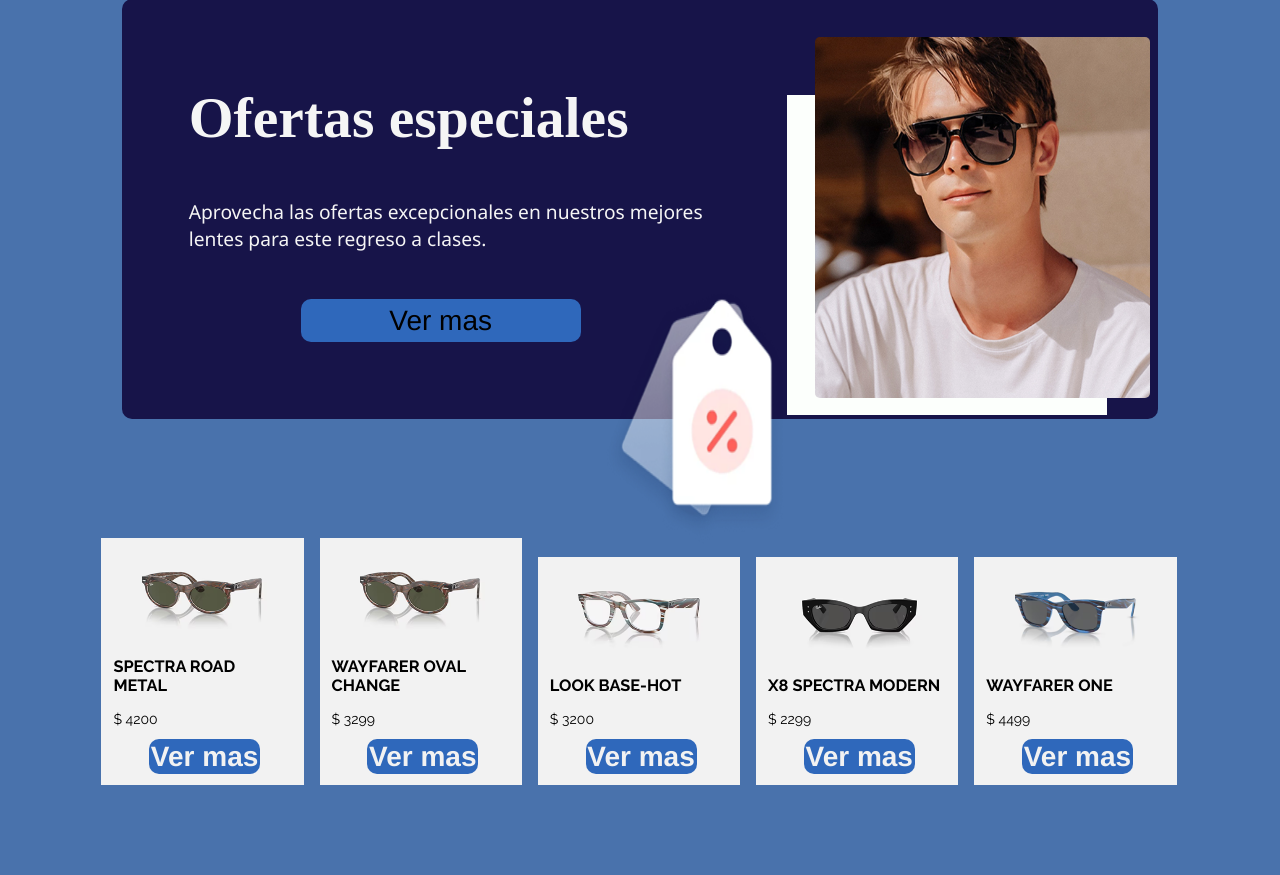
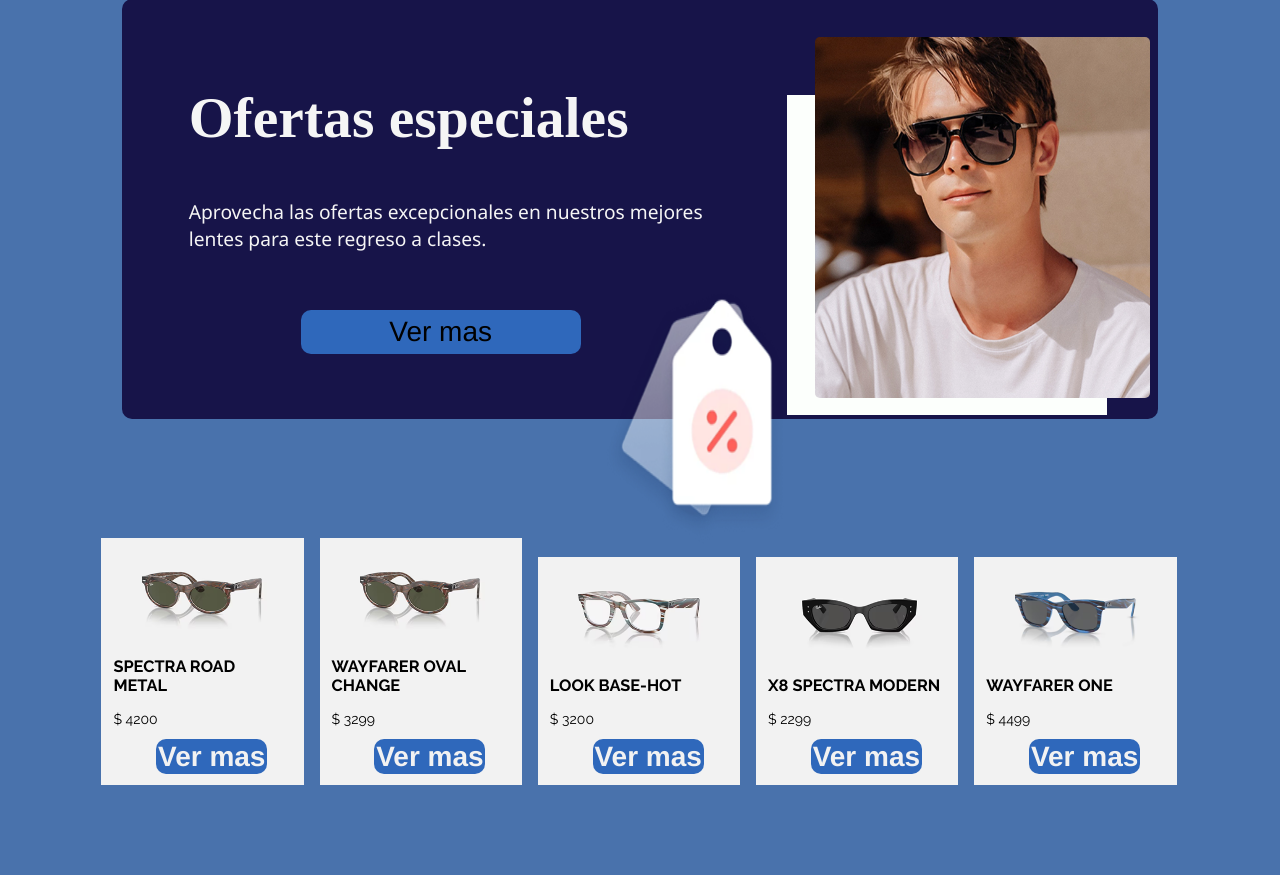
Before and after one commit to rvega22/Programacion-Web-2024, a PHP site: page / in a window 1280 px wide. Shown: the part 148-1023 px from the top of the page. Run offline with PHP 8.4, Linux system fonts and the light colour scheme.

Commit message:
Ejercicio 5 Final

```diff
--- a/CSS/Ejercicio_5_CSS/index.html
+++ b/CSS/Ejercicio_5_CSS/index.html
@@ -66,7 +66,7 @@
                 <img class="target_img centrar_img" src="img/Imagen_lentes_2.png" alt="Imagen de gato naranja levantando la ceja" width="100%">
                 <h3 class="color">SPECTRA ROAD METAL</h2>
                 <p class="alinear_texto">$ 4200</p>
-                <a href="#" class="button_info letras">Ver mas</a>
+                <a href="#" id="margin_tarjetas" class="button_info letras">Ver mas</a>
 
             </div>
 
@@ -74,7 +74,7 @@
                 <img class="target_img centrar_img" src="img/Imagen_lentes_2.png" alt="Imagen de gato naranja levantando la ceja" width="100%">
                 <h3 class="color">WAYFARER OVAL CHANGE</h2>
                 <p class="alinear_texto">$ 3299</p>
-                <a href="#" class="button_info letras">Ver mas</a>
+                <a href="#" id="margin_tarjetas" class="button_info letras">Ver mas</a>
 
             </div>
 
@@ -82,14 +82,14 @@
                 <img class="target_img centrar_img" src="img/Imagen_lentes_3.png" alt="Imagen de gato naranja levantando la ceja" width="100%">
                 <h3 class="color">LOOK BASE-HOT</h2>
                 <p class="alinear_texto">$ 3200</p>
-                <a href="#" class="button_info letras">Ver mas</a>
+                <a href="#" id="margin_tarjetas" class="button_info letras">Ver mas</a>
 
             </div>
             <div class="target">
                 <img class="target_img centrar_img" src="img/Imagen_lentes_4.png" alt="Imagen de gato naranja levantando la ceja" width="100%">
                 <h3 class="color">X8 SPECTRA MODERN</h2>
                 <p class="alinear_texto">$ 2299</p>
-                <a href="#" class="button_info letras">Ver mas</a>
+                <a href="#" id="margin_tarjetas" class="button_info letras">Ver mas</a>
 
             </div>
 
@@ -97,7 +97,7 @@
                 <img class="target_img centrar_img" src="img/Imagen_lentes_5.png" alt="Imagen de gato naranja levantando la ceja" width="100%">
                 <h3 class="color">WAYFARER ONE</h2>
                 <p class="alinear_texto">$ 4499</p>
-                <a href="#" class="button_info letras">Ver mas</a>
+                <a href="#" id="margin_tarjetas" class="button_info letras">Ver mas</a>
 
 
             </div>
--- a/CSS/Ejercicio_5_CSS/style.css
+++ b/CSS/Ejercicio_5_CSS/style.css
@@ -1,9 +1,10 @@
 header {
-    background-color: rgb(252 255 252);
+    background-color: rgb(252, 255, 252);
     height: 10%;
     display: flex;
     position: sticky;
-    z-index: 99;
+    top: 0;
+    z-index: 1000;
 }
 
 body {
@@ -139,6 +140,8 @@ main {
     font-family:'Segoe UI', Tahoma, Geneva, Verdana, sans-serif
 }
 
+
+
 .button_info {
     border-radius: 10px;
     border: 0 solid;
@@ -148,7 +151,7 @@ main {
     font-size: 28px;
     background: rgb(47, 104, 187);
     margin-left: 20%;
-    margin-top: 5%;
+    margin-top: 7%;
 }
 
 .target {
@@ -171,8 +174,12 @@ main {
 
 .target_img {
     width: 70%;
-    height: 80%;
+    height: 70%;
 
+}
+
+#margin_tarjetas {
+    margin-left: 24%;
 }
 
 .centrar_nav {
```
